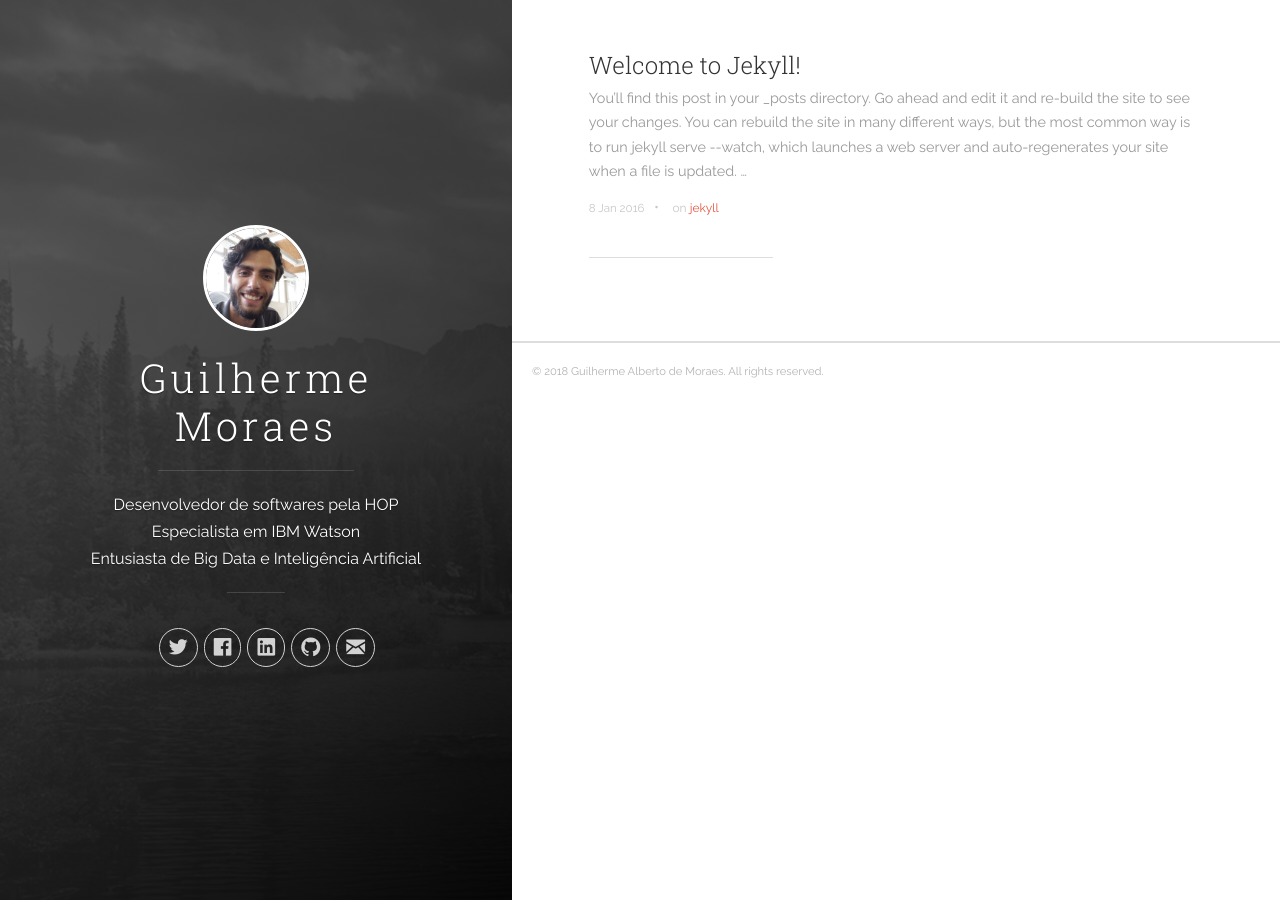
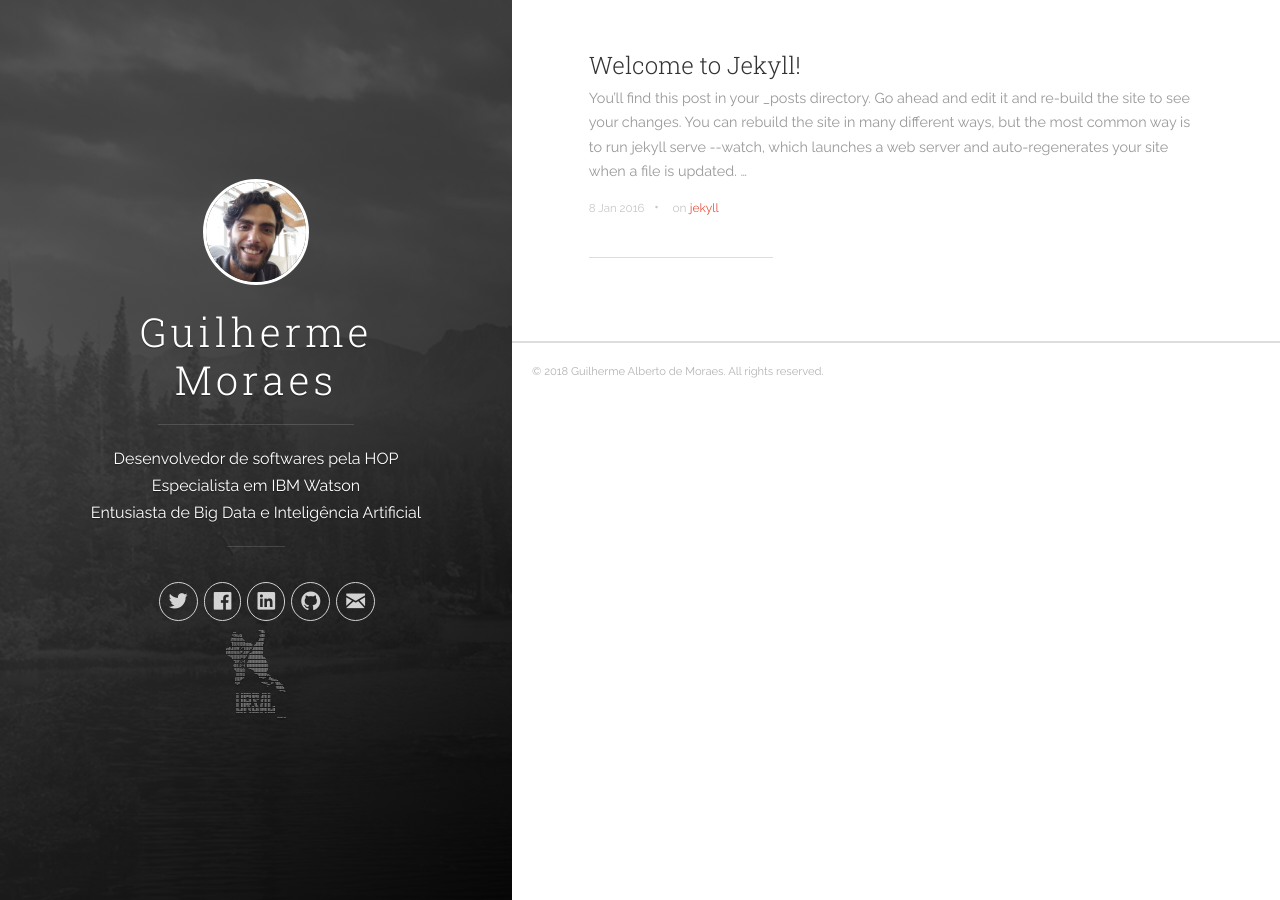
Before and after one commit to guiNovais/guiNovais.github.io, a Jekyll site: the page built from index.html, in a window 1280 px wide. Built offline with Jekyll 4.4.1, drawn with Linux system fonts in a browser that asks for light colours; nearby versions of some CDN libraries; the list of posts is cut into pages by our own code.

Commit message:
URSAL support added ☭🐻

```diff
--- a/_includes/header.html
+++ b/_includes/header.html
@@ -93,6 +93,8 @@
 
         </div>
 
+        {% include ursal.html %}
+
       </div>
 
     </div>
--- /dev/null
+++ b/_includes/ursal.html
@@ -0,0 +1,72 @@
+<pre style="font-size: 1px; text-align: center; font-family: monospace">
+
+                                                      +O8OOOOO==
+                                                          OOOOOO
+            OZIZ?                                         ,OOOOOI
+           O7777?Z 7  ,OOO                               :OOOOOO~
+           O7O~OIOO+I:O7~7O                             $OOOOOO8?
+             Z+++Z+77???8$O                              $OOOOOZ~
+         $O$88$+O777777777I8                            OOOOOOOO
+        ??7~7$7777777777777I8,                         7OOOOOOO~
+        Z77,I7777777777777777?Z                       OOOOOOOOO
+         ZOO777777777777777787?O   ,,              8OOOOOOOOOOO
+          Z77777777777777778 O7I7OO7ZOOOOO:       8OOOOOOOOOOO8
+          OI7777777777777777MZI777Z777OIZ7$Z    ?ZIOOOOOOOOOOO
+          OI77777D +777777777I77777O7OOO7$OO   OOOOOOOOOOOOOOO
+     8?O  O?77777ZMNI77+ ,,O,777777O777777IO ,OOOOOOOOOOOOOOOO
+ 8OZZ$7IO $?77777IO$$I,   8,  77777O77777IZ  OOOOOOOOOOOOOOOOO
+OZ77$O777OOI7777777777 I      77777OI778:   OOOOOOOOOOOOOOOOO$
+77O77OO7777?8777777777,?$O8=  7777Z77IO     OOOOOOOOOOOOOOOOO:
+Z777Z$7777777?Z77777777 Z~7: ~7777OIIZ    ,8OOOOOOOOOOOOOOOOOI
+OZ7777777777777$77777777:   77777$7O   OOOOOOOOOOOOOOOOOOOOOO,
+  :+7Z7777777777IO77777777777777778   =OOOOOOOOOOOOOOOOOOOOOO:
+      +OI777777777777777777777777O    OOOOOOOOOOOOOOOOOOOOOOOO
+         OO7777777777$777777I7IOI    IOOOOOOOOOOOOOOOOOOOOOOOOOOI
+          ZOI777777777777    IO      OOOOOOOOOOOOOOOOOOOOOOOOOOOOZ,
+            ,Z8I7777777 ,: ,  =O     ZOOOOOOOOOOOOOOOOOOOOOOOOOOOOO
+               ~$7777I +,  +?= 8    ~OOOOOOOOOOOOOOOOOOOOOOOOOOOOOOO
+              ,Z77777  ? ,?    8   +OOOOOOOOOOOOOOOOOOOOOOOOOOOOOOOO:
+             =O77777,  ??~ ,,  O  ,OOOOOOOOOOOOOOOOOOOOOOOOOOOOOOOOOOI
+            O?I77777, ,?~?+,,?:8  ~OOOOOOOOOOOOOOOOOOOOOOOOOOOOOOOOOOO:
+            ,7OO777Z::~8Z,    O,   $88OOOOOOOOOOOOOOOOOOOOOOOOOOOOOOOO
+             :7777777777~O  ~Z,      ,OOOOOOOOOOOOOOOOOOOOOOOOOOOOOOOO
+              IZ777777777~OZ??8           +OOOOOOOOOOOOOOOOOOOOOOOOOO8
+                OZ7777777IO???O               ZOOOOOOOOOOOOOOOOOOOOO8
+                 O7777777IO???O                OOOOOOOOOOOOOOOOOOOOO
+                 O777777$Z=+=OO                 OOOOOOOOOOOOOOOOOOOO
+                 O77777777777?Z                     ~8OOOOOOOOOOOOOOZ?O=
+                 OI7777777777ZO                       OOOOOOOOOOOOO,O8 OZO
+                O?7777777$777O,                        OO8I$=OOOZO,     8O8
+               O??O77777OOOOO                                =O~        8OOOOO,,
+               O+??Z$777OO:                                            =OOOOOOOO+~O?
+               O???????Z                                                  , OOOOOOOOOO8,
+               O??????$,                                   OO8ZO8O 78      ,OOO:  OOOOOOOO
+                O???77$                                       +OO=8O7      OOO:    OOOOOOO$
+                 ,+$:                                               OOOOZO:        =OOOOOOO OZ,
+                                                                     O,            IOOOOOOOOO7O
+                                                                                   +IOOOOOOOOZZOO
+                                                                                   I :OOOOOOOOO7O,
+                                                                                      ,  OOOOOOO:O,
+                                                                                          ,,    +8Z
+
+                 OOOO    OOO8 8OOOOOOOOOO, 7OOOOOOOOOOO     8OOOOOOO: OOOO
+                 OOOO    OOO8 8OOOOOOOOOOO 7OOOOOOOOOOO     OOOOOOOO: OOOO
+                 OOOO    8OO8 8OOO8OOOOOOO 7OOOOOOOOOOO    ZOOO 7OOO: OOOO
+                 OOOO    8OO8 8OOO    OOOO  8OOO8  OOOO    8OOO 7OOO: OOOO
+                 OOOO    8OO8 8OOO    OOOO   OOOO~ OOOO    OOO? 7OOO: OOOO
+                 OOOO    8OO8 8OOO    OOOO   ?OOOO,       $OOO  7OOO: OOOO
+                 OOOO    8OO8 8OOOZOOOOOOO    OOOOO       OOOO  7OOO: OOOO
+                 OOOO    8OO8 8OOOOOOOOOOO     OOOOI      OOOZ  7OOO: OOOO
+                 OOOO    8OO8 8OOOOOOOOOO,     ,OOOO     ?OOO,  7OOO: OOOO
+                 OOOO    8OO8 8OOO ,OOO,        ZOOOO    OOOO   7OOO: OOOO
+                 OOOO    8OO8 8OOO  8OOO   $OOO, 8OOOO   OOOO   7OOO: OOOO   ,OOO$
+                 OOOO    OOO8 8OOO   OOO$  7OOO,  OOOO: ,OOOOOOOOOOO: OOOO   ,OOO$
+                 OOOO~~~=OOO8 OOOO   ZOOO  7OOO+~~?OOOO ,OOOOOOOOOOO: OOOO~~~=OOO$
+                 OOOOOOOOOOO8 8OOO    OOOO 7OOOOOOOOOOO ,OOOO7777OOO: OOOOOOOOOOO$
+                 ZOOOOOOOOOO: 8OOO    =OOO=7OOOOOOOOOOO ,OOOZ   ,OOO: OOOOOOOOOOO$
+
+
+
+                                                                                     GlassGiant.com
+
+</pre>
```
Also changed, not shown: images/ursal.jpg (added).
